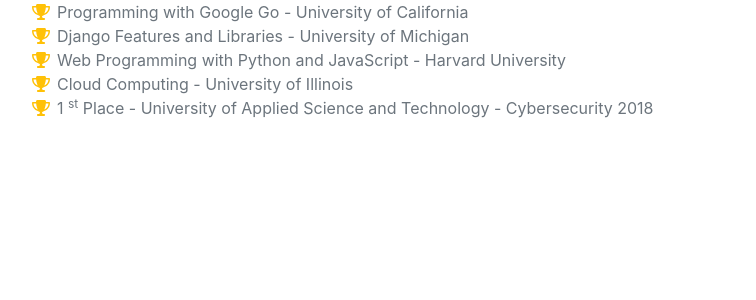
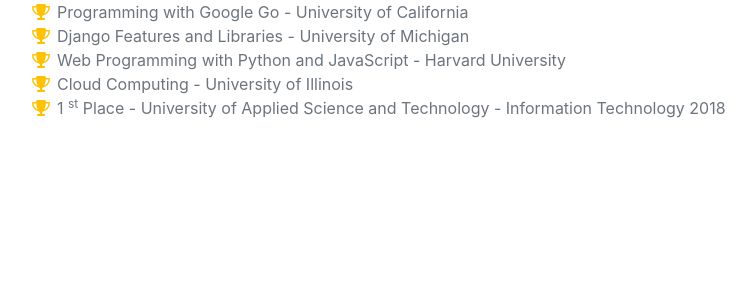
Before and after one commit to ArashHamzehkhani3/mysite, a Django app: page / in a window 1280 px wide. Shown: the part 4451-4751 px from the top of the page, without its empty margins (303-1059 px from the left). Run offline with Django 3.2, Linux system fonts and the light colour scheme; some libraries are stand-ins or nearby versions; some web fonts are replaced.

Commit message:
arash
edit index

```diff
--- a/templates/index.html
+++ b/templates/index.html
@@ -222,7 +222,7 @@
                             <span class="fa-li"><i class="fas fa-trophy text-warning"></i></span>
                             1
                             <sup>st</sup>
-                            Place - University of Applied Science and Technology - Cybersecurity 2018
+                            Place - University of Applied Science and Technology - Information Technology 2018
                         </li>
 
 
```
